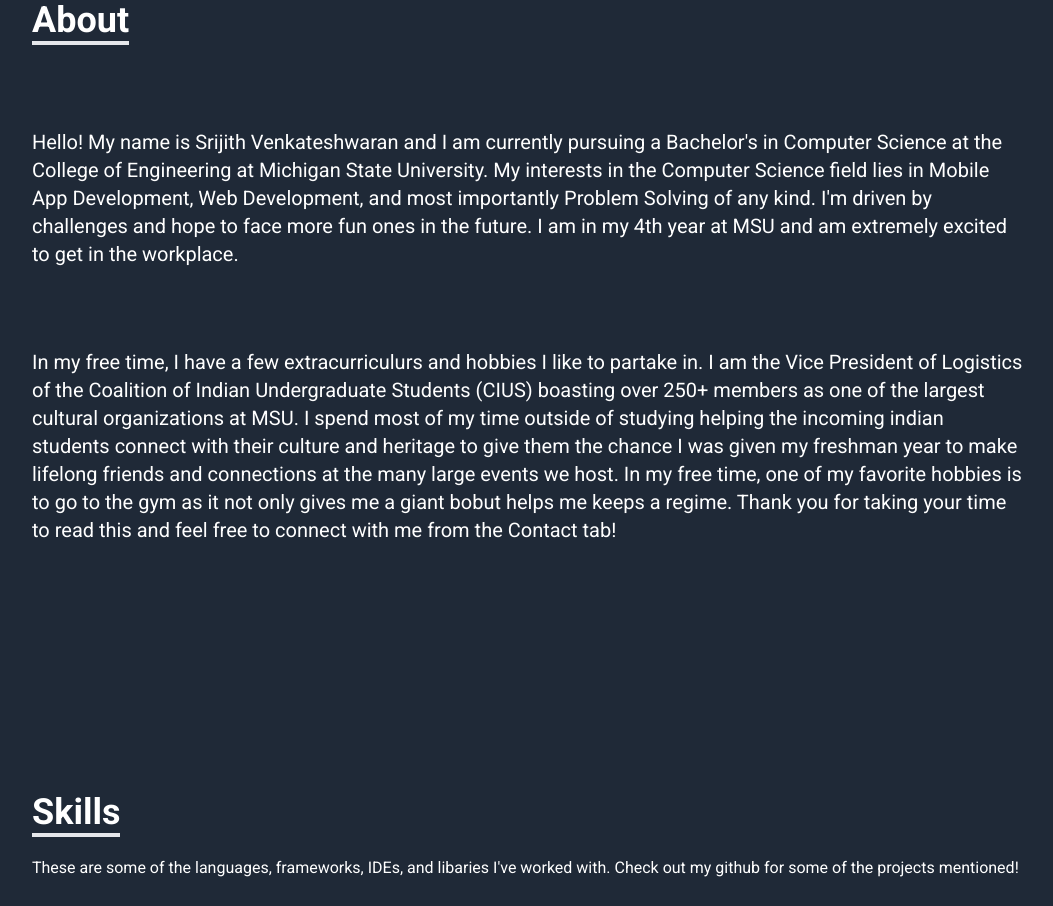
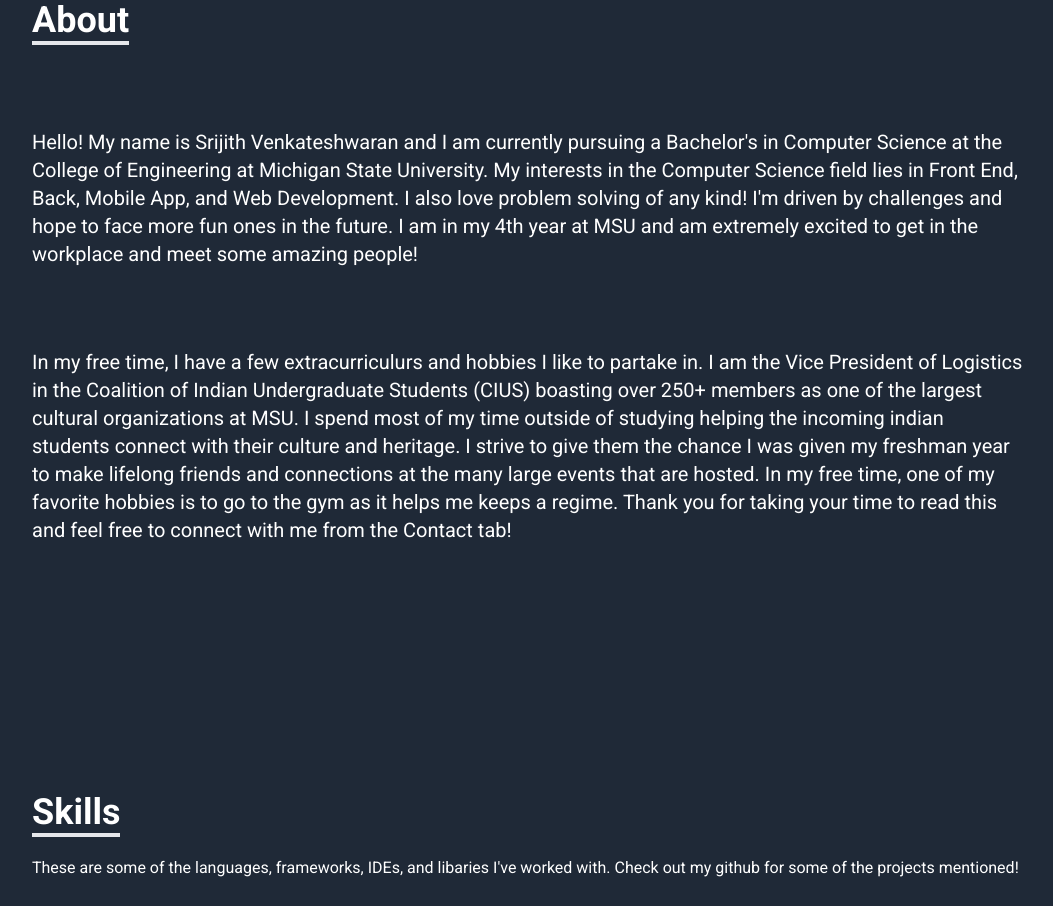
Before and after one commit to SrijithVenkat/my-portfolio, a React (Create React App) app: page / in a window 1280 px wide. Shown: the part 920-1826 px from the top of the page, without its empty margins (112-1165 px from the left). Built offline with nearby package versions, Linux system fonts and the light colour scheme; the HTML template or start-up script is replaced by a standard one.

Commit message:
Text changes

```diff
--- a/src/components/About.jsx
+++ b/src/components/About.jsx
@@ -14,16 +14,16 @@
             </div>
                 <p className='text-xl mt-20 '>
                     Hello! My name is Srijith Venkateshwaran and I am currently pursuing a Bachelor's in
-                    Computer Science at the College of Engineering at Michigan State University. My interests in the Computer Science field lies in Mobile App Development,
-                    Web Development, and most importantly Problem Solving of any kind. I'm driven by challenges and hope to face more fun ones in the future. I am in my 4th year
-                    at MSU and am extremely excited to get in the workplace.
+                    Computer Science at the College of Engineering at Michigan State University. My interests in the Computer Science field lies in Front End, Back, Mobile App,
+                    and Web Development. I also love problem solving of any kind! I'm driven by challenges and hope to face more fun ones in the future. I am in my 4th year
+                    at MSU and am extremely excited to get in the workplace and meet some amazing people!
                 </p>
                 <p className='text-xl mt-20'>
                     In my free time, I have a few extracurriculurs and hobbies I like to partake in.
-                    I am the Vice President of Logistics of the Coalition of Indian Undergraduate Students
-                    (CIUS) boasting over 250+ members as one of the largest cultural organizations at MSU. I spend most of my time outside of studying helping the incoming indian students connect with their culture and heritage
-                    to give them the chance I was given my freshman year to make lifelong friends and connections at the many large events we host. In my free time, one of my favorite hobbies
-                    is to go to the gym as it not only gives me a giant bobut helps me keeps a regime. Thank you for taking your time to read this and feel free
+                    I am the Vice President of Logistics in the Coalition of Indian Undergraduate Students
+                    (CIUS) boasting over 250+ members as one of the largest cultural organizations at MSU. I spend most of my time outside of studying helping the incoming indian students connect with their culture and heritage.
+                    I strive to give them the chance I was given my freshman year to make lifelong friends and connections at the many large events that are hosted. In my free time, one of my favorite hobbies
+                    is to go to the gym as it helps me keeps a regime. Thank you for taking your time to read this and feel free
                     to connect with me from the Contact tab!
                 </p>
         </div>
```
